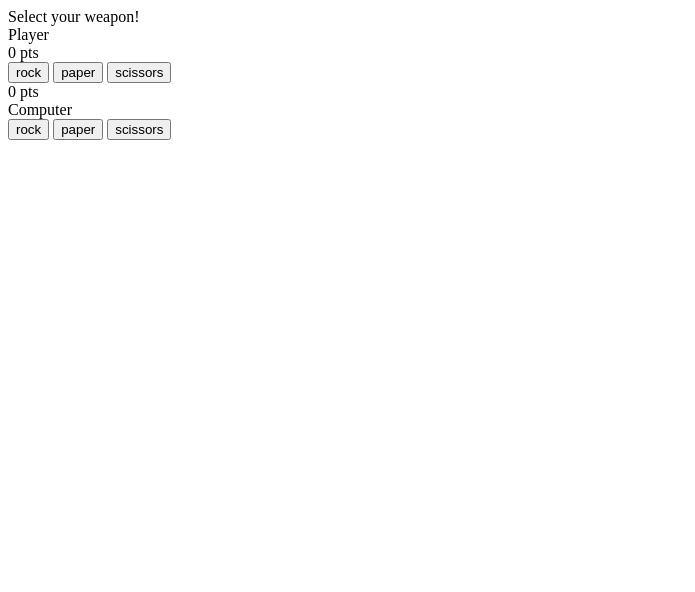
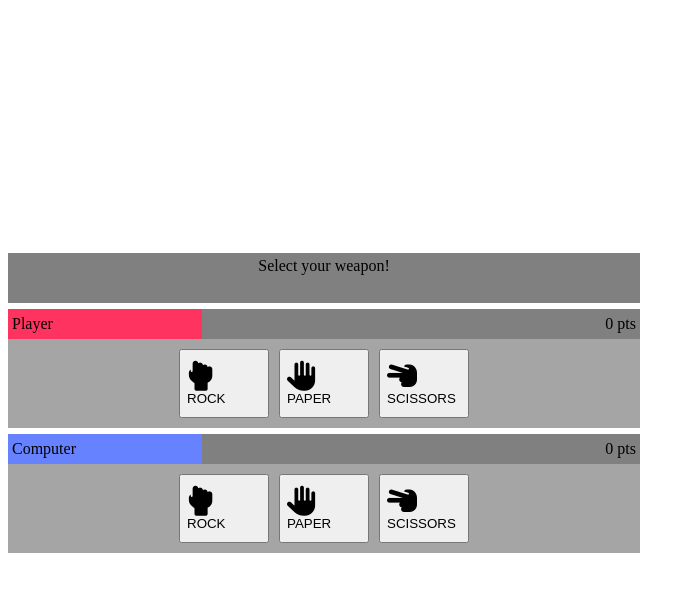
Before and after one commit to renkode/rock_paper_scissors, a plain HTML site: page index.html in a window 1280 px wide. Shown: the whole page, without its empty margins (0-695 px from the left). Drawn offline with Linux system fonts and the light colour scheme.

Commit message:
added basic css

```diff
--- a/index.html
+++ b/index.html
@@ -1,40 +1,46 @@
 <!DOCTYPE html>
 <html>
-    <head></head>
+    <head>
+        <link rel="stylesheet" href="ui.css">
+        <script src="https://kit.fontawesome.com/e09d9d3a54.js" crossorigin="anonymous"></script>
+    </head>
     <body>
+        <div class="container">
             <div class="battle-log">
                 abcd
             </div>
-        <div class="arena">
             <div class="player-container">
+                <div class="info">
                     <div class="player-label">
                         Player
                     </div>
-                <div id="player-points">
+                    <div id="player-points" class="points">
                         0 pts
                     </div>
-                <div class="weapons">
-                    <button id="rock">rock</button>
-                    <button id="paper">paper</button>
-                    <button id="rock">scissors</button>
+                </div>
+                <div id="player-wep" class="weapon-container">
+                    <button id="rock" class="weapon"><i class="fas fa-hand-rock"></i>rock</button>
+                    <button id="paper" class="weapon"><i class="fas fa-hand-paper"></i>paper</button>
+                    <button id="rock" class="weapon"><i class="fas fa-hand-scissors"></i>scissors</button>
                 </div>
             </div>
 
             <div class="comp-container">
-                <div id="comp-points">
-                    0 pts
-                </div>
+                <div class="info">
                     <div class="comp-label">
                         Computer
                     </div>
-                <div class="weapons">
-                    <button id="rock">rock</button>
-                    <button id="paper">paper</button>
-                    <button id="rock">scissors</button>
+                    <div id="comp-points" class="points">
+                        0 pts
+                    </div>
+                </div>
+                <div id="comp-wep" class="weapon-container">
+                    <button id="rock" class="weapon"><i class="fas fa-hand-rock"></i>rock</button>
+                    <button id="paper" class="weapon"><i class="fas fa-hand-paper"></i>paper</button>
+                    <button id="rock" class="weapon"><i class="fas fa-hand-scissors"></i>scissors</button>
                 </div>
             </div>
         </div>
-
         <script src="rps.js"></script>
     </body>
 </html>
--- a/rps.js
+++ b/rps.js
@@ -12,6 +12,16 @@ function computerPlay() {
 
 const log = document.querySelector(".battle-log");
 log.textContent = "Select your weapon!";
+
+const weapons = document.querySelectorAll(".weapon");
+
+function selectWeapon (e) {
+    e.addEventListener('click',console.log(e.id))
+}
+
+weapons.forEach(selectWeapon);
+
+
 
 function playRound(playerSelection, computerSelection) {
     let victory;
--- /dev/null
+++ b/ui.css
@@ -0,0 +1,93 @@
+
+.container {
+    width: 100%;
+    height: 300px;
+    margin-top: 20%;
+    display: flex;
+    flex-direction: column;
+    justify-content: center;
+    justify-items: stretch;
+    gap: 6px;
+}
+
+.battle-log {
+    width: 100%;
+    height: 50px;
+    line-height: 25px;
+    margin: auto;
+    text-align: center;
+    background-color: gray;
+}
+
+.player-container {
+    display: flex;
+    flex-direction: column;
+    box-sizing: border-box;
+    width: 100%;
+    flex-grow: 1;
+    background-color: rgb(165, 165, 165);
+}
+
+.comp-container {
+    display: flex;
+    flex-direction: column;
+    box-sizing: border-box;
+    width: 100%;
+    flex-grow: 1;
+    background-color: rgb(165, 165, 165);
+}
+
+.info {
+    box-sizing: border-box;
+    width: 100%;
+    height: 30px;
+    line-height: 30px;
+    display: flex;
+    justify-content: space-between;
+    background-color: gray;
+}
+
+.player-label {
+    background-color: rgb(255, 51, 95);
+    width: 30%;
+    padding-left: 4px;
+}
+
+.comp-label {
+    background-color: rgb(102, 130, 255);
+    width: 30%;
+    padding-left: 4px;
+}
+
+.points {
+    padding-right: 4px;
+}
+
+.weapon-container {
+    box-sizing: border-box;
+    width: 100%;
+    flex-grow: 1;
+    display: flex;
+    justify-content: center;
+    gap: 10px;
+    padding: 6px;
+    margin: 4px 0px 4px 0px;
+}
+
+.weapon {
+    width: 90px;
+    display: flex;
+    flex-direction: column;
+    justify-content: center;
+    text-transform: uppercase;
+}
+
+i {
+    font-size: 30px;
+}
+
+@media screen and (min-width: 800px) {
+    .container {
+        width: 50%;
+    }
+}
```
Lines whose indentation alone changed are shown as unchanged.
